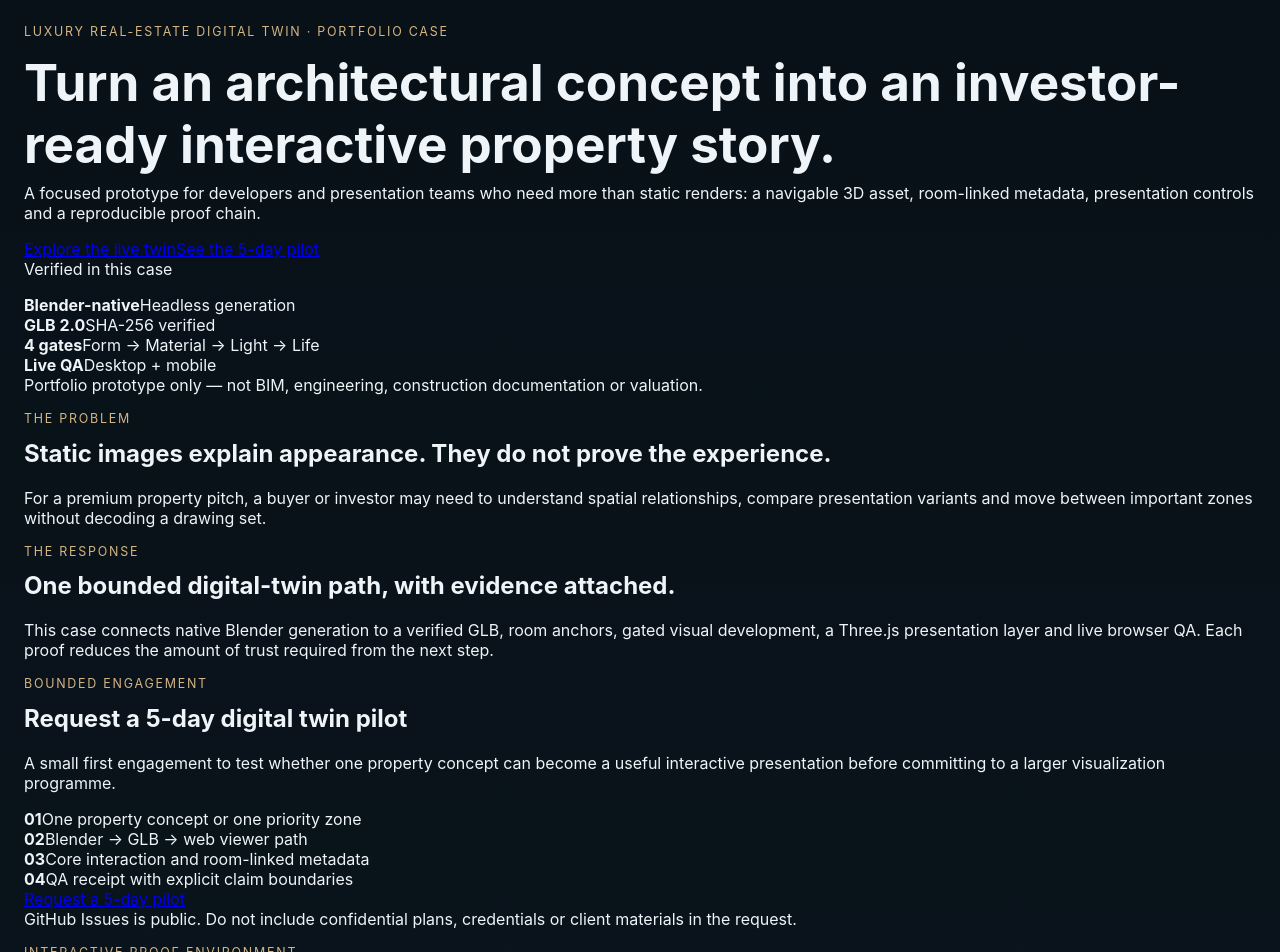
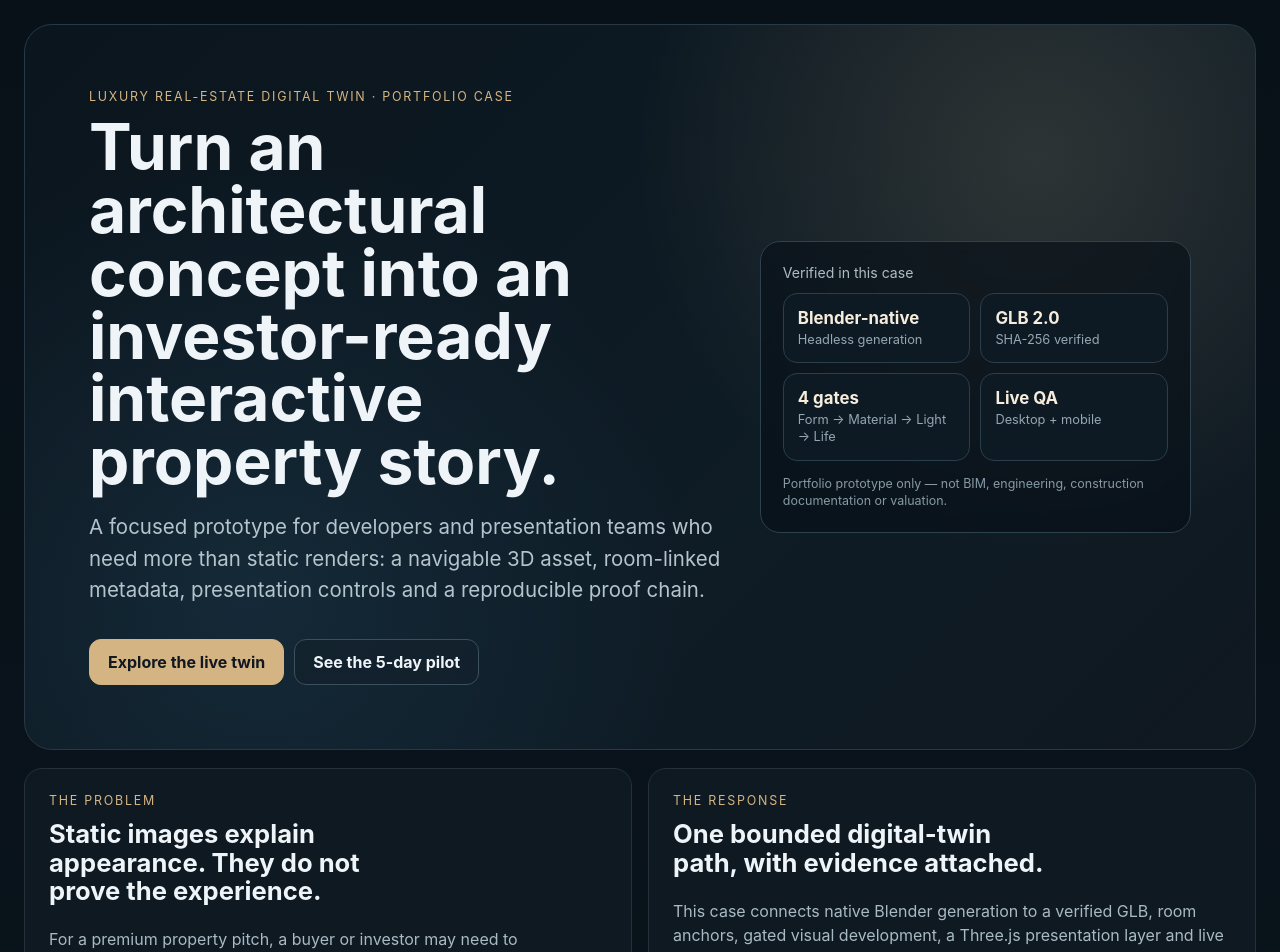
Before and after one commit to safal207/Architectural-AI-Lab, a React (Vite) app in the folder projects/Dubai-Luxury-Villa-AI/web-viewer/app/: page / in a window 1280 px wide. Shown: the top 952 px of the page. Built offline with nearby package versions, Linux system fonts and the light colour scheme; no server answers.

Commit message:
Style developer case and bounded pilot CTA

```diff
--- a/projects/Dubai-Luxury-Villa-AI/web-viewer/app/src/styles.css
+++ b/projects/Dubai-Luxury-Villa-AI/web-viewer/app/src/styles.css
@@ -7,9 +7,11 @@
 }
 
 * { box-sizing: border-box; }
+html { scroll-behavior: smooth; }
 body { margin: 0; min-width: 320px; background: linear-gradient(180deg, #081118 0%, #0d1720 100%); }
 button, input { font: inherit; }
 button { cursor: pointer; }
+a { color: inherit; }
 
 .app-shell {
   min-height: 100vh;
@@ -18,18 +20,202 @@ button { cursor: pointer; }
   margin: 0 auto;
 }
 
-.app-header {
+.eyebrow { color: #d4b483; text-transform: uppercase; letter-spacing: .14em; font-size: .78rem; }
+h1, h2, h3, p { margin-top: 0; }
+h1 { font-size: clamp(2.5rem, 5vw, 5.4rem); line-height: .98; margin-bottom: 18px; max-width: 13ch; }
+
+.sales-hero {
+  display: grid;
+  grid-template-columns: minmax(0, 1.2fr) minmax(320px, .8fr);
+  gap: 24px;
+  padding: clamp(28px, 5vw, 72px);
+  margin-bottom: 18px;
+  border: 1px solid #273947;
+  border-radius: 28px;
+  overflow: hidden;
+  background:
+    radial-gradient(circle at 82% 18%, rgba(212, 180, 131, .16), transparent 34%),
+    radial-gradient(circle at 18% 78%, rgba(52, 104, 139, .20), transparent 38%),
+    linear-gradient(135deg, #0b151d 0%, #0e1c26 62%, #101820 100%);
+}
+
+.sales-hero__copy {
+  display: flex;
+  flex-direction: column;
+  justify-content: center;
+  min-height: 460px;
+}
+
+.sales-hero__lead {
+  max-width: 760px;
+  color: #b5c4cc;
+  font-size: clamp(1.05rem, 1.6vw, 1.35rem);
+  line-height: 1.55;
+}
+
+.sales-hero__actions {
+  display: flex;
+  flex-wrap: wrap;
+  gap: 10px;
+  margin-top: 12px;
+}
+
+.cta {
+  display: inline-flex;
+  align-items: center;
+  justify-content: center;
+  min-height: 46px;
+  padding: 12px 18px;
+  border-radius: 12px;
+  border: 1px solid #3b4f5c;
+  text-decoration: none;
+  font-weight: 750;
+  transition: transform .18s ease, border-color .18s ease, background .18s ease;
+}
+
+.cta:hover {
+  transform: translateY(-1px);
+  border-color: #d4b483;
+}
+
+.cta--primary {
+  color: #111820;
+  background: #d4b483;
+  border-color: #d4b483;
+}
+
+.cta--secondary {
+  color: #eef4f7;
+  background: rgba(18, 33, 43, .72);
+}
+
+.sales-hero__proof {
+  align-self: center;
+  padding: 22px;
+  border: 1px solid #2d414f;
+  border-radius: 20px;
+  background: rgba(7, 16, 23, .62);
+  backdrop-filter: blur(12px);
+}
+
+.sales-hero__proof-label {
+  margin-bottom: 12px;
+  color: #aebdc5;
+  font-size: .88rem;
+}
+
+.proof-grid {
+  display: grid;
+  grid-template-columns: 1fr 1fr;
+  gap: 10px;
+}
+
+.proof-card {
+  min-width: 0;
+  padding: 14px;
+  border: 1px solid #2a3e4b;
+  border-radius: 14px;
+  background: #0d1a23;
+}
+
+.proof-card strong,
+.proof-card span { display: block; }
+.proof-card strong { font-size: 1.05rem; color: #f7eddc; }
+.proof-card span { margin-top: 4px; color: #94a7b2; font-size: .8rem; line-height: 1.3; }
+
+.sales-hero__boundary {
+  margin: 14px 0 0;
+  color: #879aa5;
+  font-size: .78rem;
+  line-height: 1.4;
+}
+
+.case-story {
+  display: grid;
+  grid-template-columns: repeat(2, minmax(0, 1fr));
+  gap: 16px;
+  margin: 16px 0;
+}
+
+.case-story article {
+  padding: 24px;
+  border: 1px solid #22313c;
+  border-radius: 18px;
+  background: rgba(15, 27, 36, .82);
+}
+
+.case-story h2 {
+  max-width: 22ch;
+  font-size: clamp(1.45rem, 2vw, 2.2rem);
+  line-height: 1.12;
+}
+
+.case-story article > p:last-child {
+  color: #a9bac4;
+  line-height: 1.55;
+  margin-bottom: 0;
+}
+
+.pilot-card {
+  display: grid;
+  grid-template-columns: minmax(0, .9fr) minmax(0, 1.3fr) minmax(240px, .65fr);
+  gap: 18px;
+  align-items: center;
+  margin: 16px 0 24px;
+  padding: 24px;
+  border: 1px solid #4a4032;
+  border-radius: 20px;
+  background:
+    radial-gradient(circle at 90% 20%, rgba(212, 180, 131, .14), transparent 30%),
+    #111b22;
+}
+
+.pilot-card > div:first-child > p:last-child {
+  color: #a9bac4;
+  line-height: 1.5;
+  margin-bottom: 0;
+}
+
+.pilot-card__scope {
+  display: grid;
+  grid-template-columns: repeat(2, minmax(0, 1fr));
+  gap: 8px;
+}
+
+.pilot-card__scope > div {
+  display: grid;
+  grid-template-columns: 36px 1fr;
+  gap: 10px;
+  align-items: start;
+  padding: 11px;
+  border: 1px solid #2a3e4b;
+  border-radius: 12px;
+  background: #0b171f;
+}
+
+.pilot-card__scope strong { color: #d4b483; }
+.pilot-card__scope span { color: #c0ccd2; font-size: .88rem; line-height: 1.35; }
+
+.pilot-card__action .cta { width: 100%; }
+.pilot-card__action p {
+  margin: 10px 0 0;
+  color: #82959f;
+  font-size: .75rem;
+  line-height: 1.35;
+}
+
+.viewer-toolbar {
   display: flex;
   justify-content: space-between;
   gap: 24px;
   align-items: flex-start;
-  margin-bottom: 20px;
+  padding: 6px 2px 16px;
+  scroll-margin-top: 16px;
 }
 
-.app-header nav { display: flex; flex-wrap: wrap; gap: 8px; }
-.eyebrow { color: #d4b483; text-transform: uppercase; letter-spacing: .14em; font-size: .78rem; }
-h1, h2, h3, p { margin-top: 0; }
-h1 { font-size: clamp(2rem, 4vw, 4rem); margin-bottom: 8px; }
+.viewer-toolbar h2 { margin-bottom: 6px; }
+.viewer-toolbar > div > p:last-child { color: #9eb0ba; margin-bottom: 0; }
+.viewer-toolbar nav { display: flex; flex-wrap: wrap; gap: 8px; }
 
 .app-grid {
   display: grid;
@@ -197,16 +383,29 @@ footer {
 }
 
 @media (max-width: 1100px) {
+  .sales-hero,
+  .case-story,
+  .pilot-card,
   .app-grid,
   .lower-grid { grid-template-columns: 1fr; }
+  .sales-hero__copy { min-height: auto; }
+  .pilot-card__scope { grid-template-columns: repeat(2, minmax(0, 1fr)); }
   .viewer-panel { min-height: 420px; }
   .three-canvas { height: 380px; }
-  .app-header,
+  .viewer-toolbar,
   .viewer-heading { flex-direction: column; }
 }
 
 @media (max-width: 520px) {
-  .app-shell { padding: 16px; }
+  .app-shell { padding: 12px; }
+  h1 { font-size: clamp(2.25rem, 13vw, 3.4rem); }
+  .sales-hero { padding: 22px 16px; border-radius: 20px; }
+  .sales-hero__actions { flex-direction: column; }
+  .sales-hero__actions .cta { width: 100%; }
+  .proof-grid,
+  .pilot-card__scope { grid-template-columns: 1fr; }
+  .case-story article,
+  .pilot-card { padding: 18px; }
   .panel,
   .lower-grid > section,
   .viewer-panel { padding: 14px; border-radius: 16px; }
```
